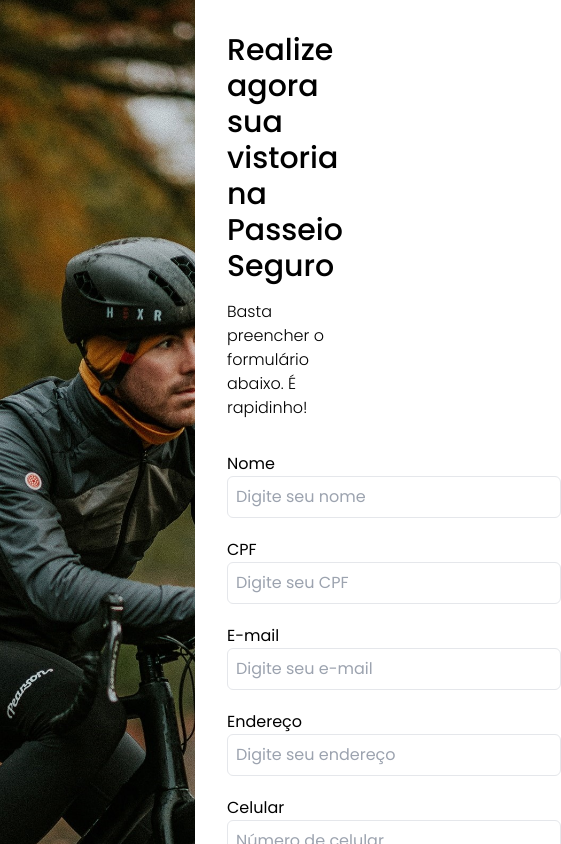
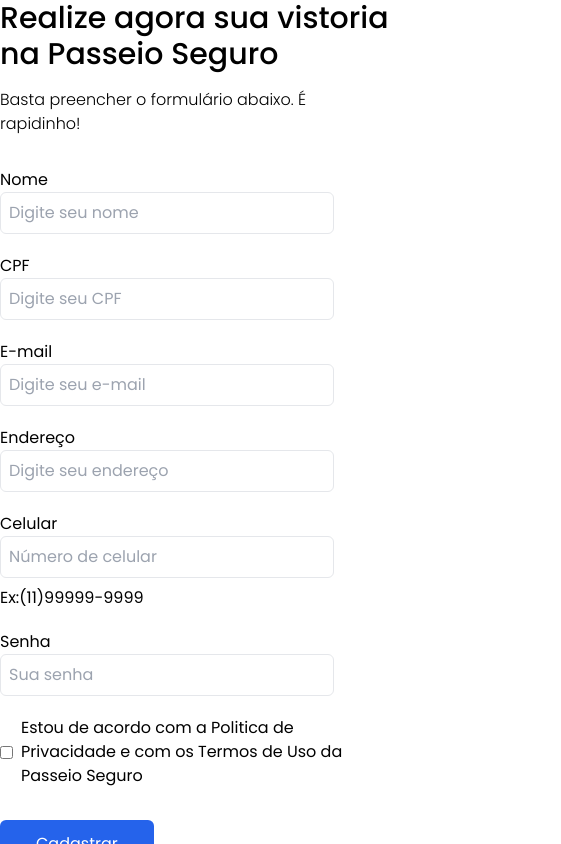
Before and after one commit to biancaroman/Passeio_Seguro, a Next.js app: page /cadastro in a window 390 px wide. Shown: the top 844 px of the page, 561 px wide, since content can reach past the window. Built offline with nearby package versions, Linux system fonts and the light colour scheme.

Commit message:
Responsividade pagina de cadastro

```diff
--- a/src/app/cadastro/page.jsx
+++ b/src/app/cadastro/page.jsx
@@ -6,13 +6,13 @@
 export default function Cadastro() {
   return (
     <div className="flex h-full">
-      <section className="w-1/2 relative">
+      <section className="w-1/2 relative hidden md:block">
         <div className="h-full">
           <Image src={backgroundImage} alt="Background Image" layout="fill" objectFit="cover" />
         </div>
       </section>
-      <section className="w-1/2 p-8 relative">
-        <form className="max-w-md mx-auto h-full flex flex-col justify-center">
+      <section className="md:w-1/2 relative sm:w-full sm:p-0 md:p-8">
+        <form className="max-w-md h-full flex flex-col justify-center ">
           <h1 className='text-3xl font-medium mb-4'>Realize agora sua vistoria na Passeio Seguro</h1>
           <h3 className='font-light mb-8'>Basta preencher o formulário abaixo. É rapidinho!</h3>
           <div className="mb-5 ">
```
